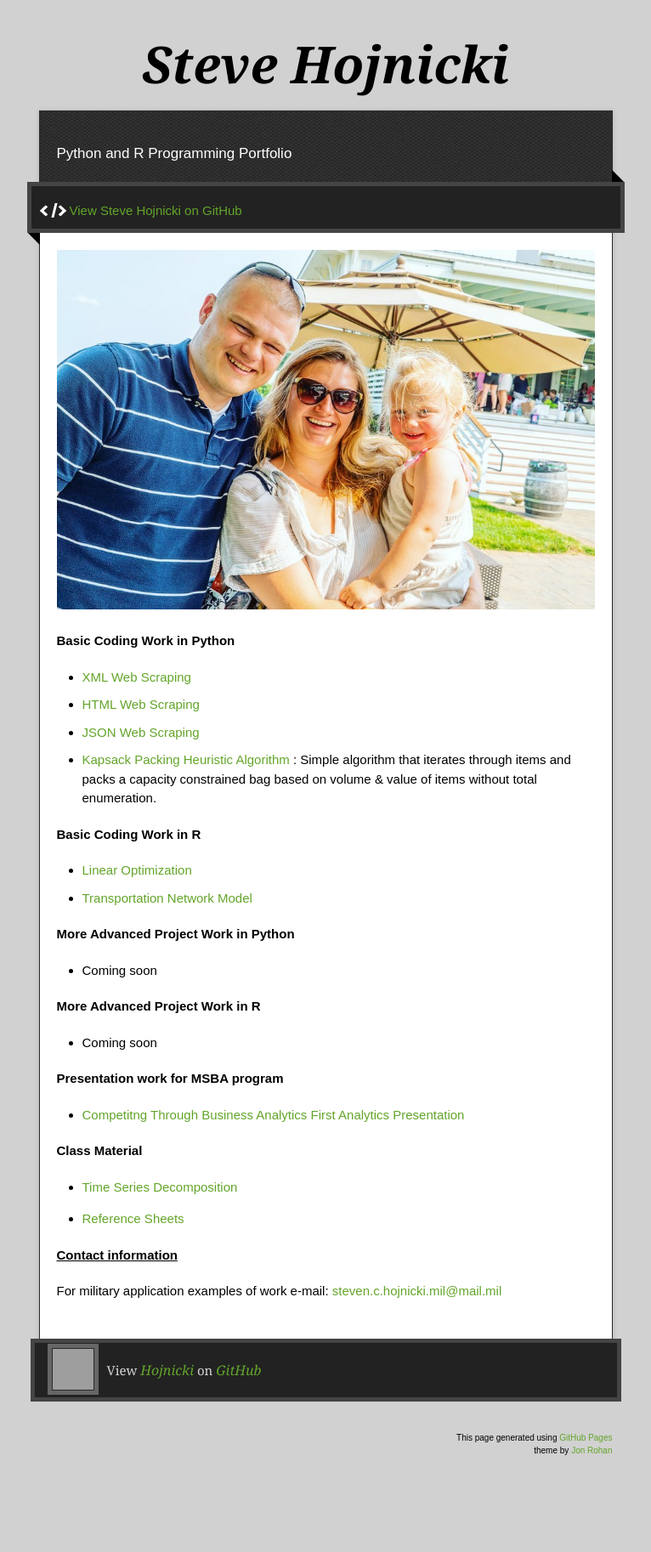
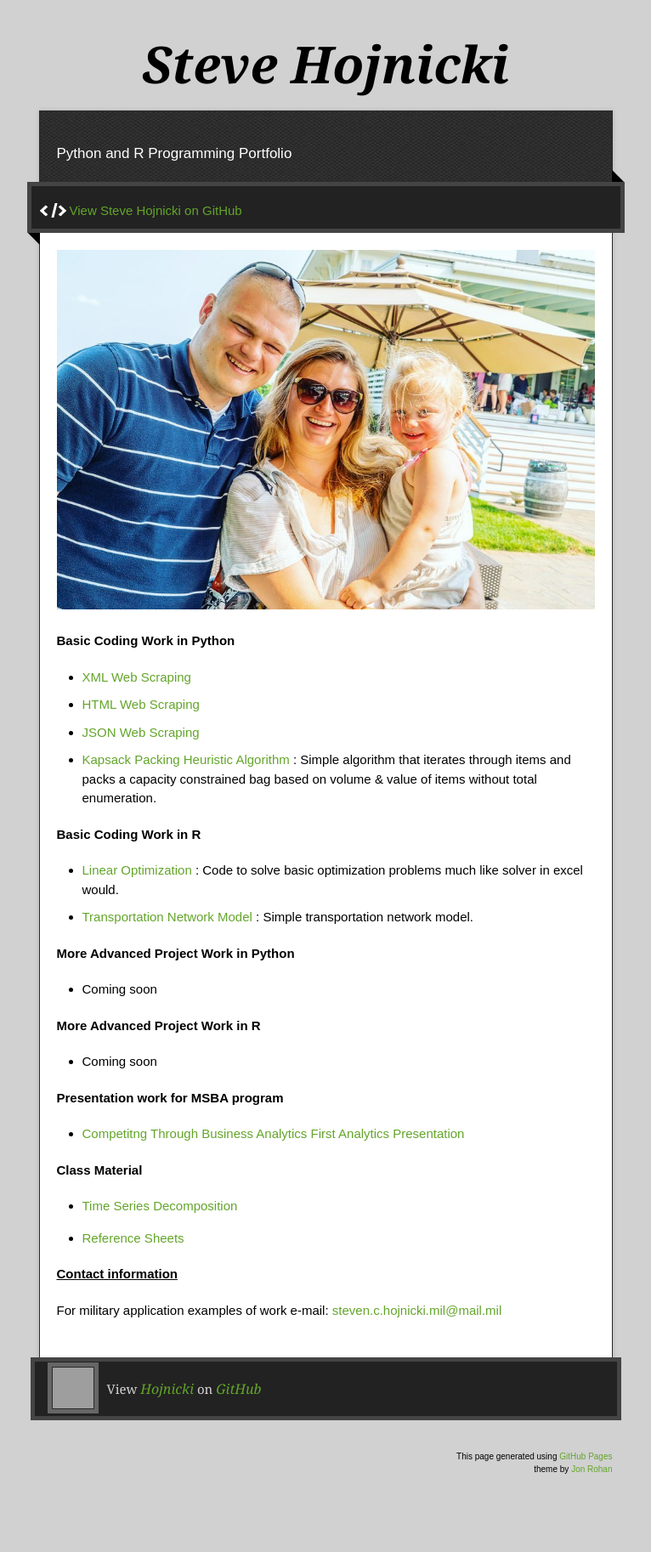
Before and after one commit to Hojnicki/hojnicki.github.io, a Jekyll site: the page built from index.md, in a window 1280 px wide. Shown: the whole page at 85% size, without its empty margins (257-1023 px from the left). Built offline with Jekyll 4.4.1, drawn with Linux system fonts in a browser that asks for light colours; our own code applies the rules of GitHub Pages for plain Markdown files; before the commit the page ends 1804 px from its top, so only the background shows below that; grey boxes are pictures that could not be loaded.

Commit message:
Update index.md

```diff
--- a/index.md
+++ b/index.md
@@ -12,8 +12,8 @@
 - [Kapsack Packing Heuristic Algorithm](https://github.com/Hojnicki/basiccoding/blob/master/knapsack.py) : Simple algorithm that iterates through items and packs a capacity constrained bag based on volume & value of items without total enumeration.
 
 <b> Basic Coding Work in R </b>
-- [Linear Optimization](https://github.com/Hojnicki/basiccoding/blob/master/BasicLinearOptimization.R)
-- [Transportation Network Model](https://github.com/Hojnicki/basiccoding/blob/master/BasicTransportationModel.R)
+- [Linear Optimization](https://github.com/Hojnicki/basiccoding/blob/master/BasicLinearOptimization.R) : Code to solve basic optimization problems much like solver in excel would.
+- [Transportation Network Model](https://github.com/Hojnicki/basiccoding/blob/master/BasicTransportationModel.R) : Simple transportation network model.
 
 <b> More Advanced Project Work in Python </b>
 - Coming soon
```
